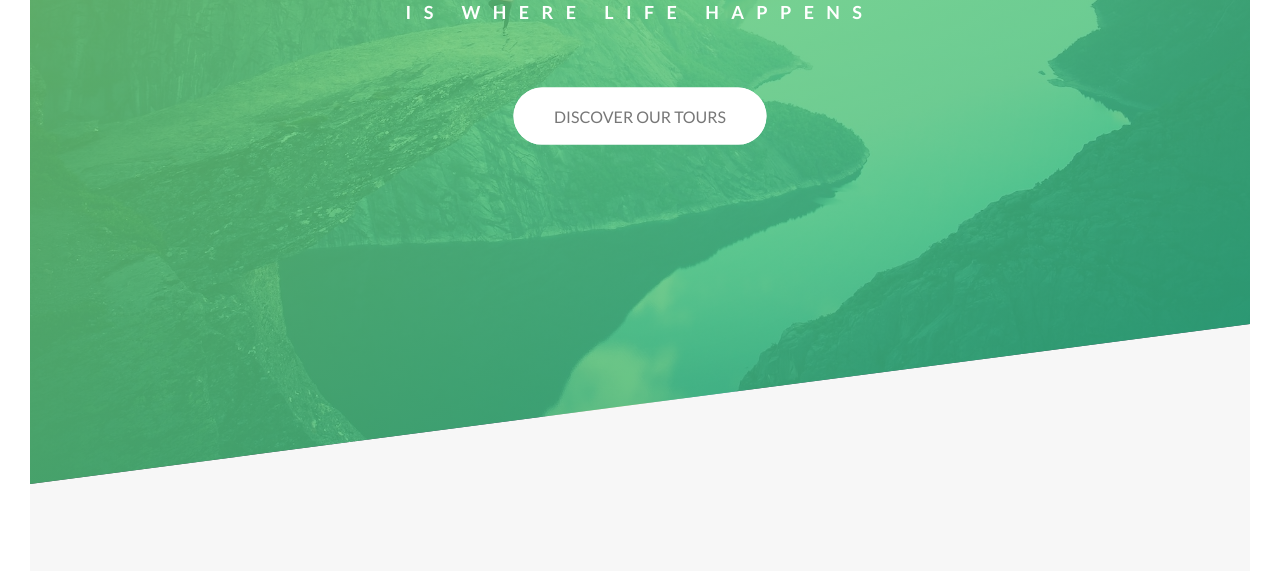
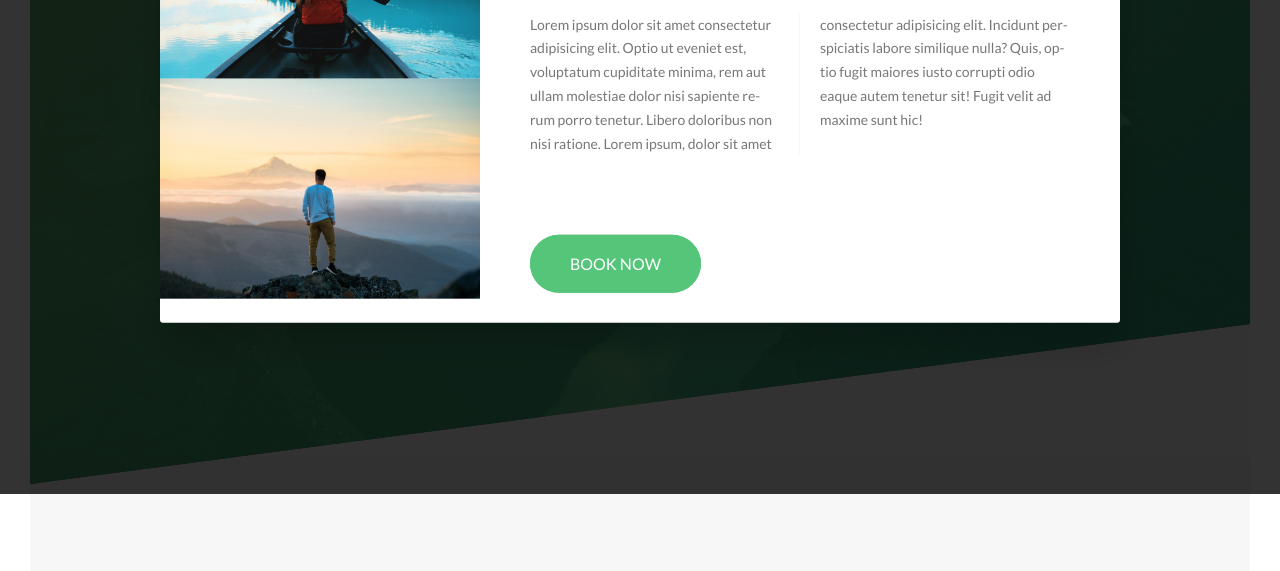
Before and after one commit to mohitanand08/Natours-Nature-s-Tour, a website: page index.html in a window 1280 px wide. Shown: the part 306-877 px from the top of the page. Drawn offline with Linux system fonts and the light colour scheme.

Commit message:
Popup window feature part 1

```diff
--- a/index.html
+++ b/index.html
@@ -294,6 +294,20 @@
                     </div>
                 </div>
             </section>
+            <div class="popup">
+                <div class="popup__content">
+                    <div class="popup__left">
+                        <img src="img/nat-8.jpg" alt="Tour photo" class="popup__img">
+                        <img src="img/nat-9.jpg" alt="Tour photo" class="popup__img">
+                    </div>
+                    <div class="popup__right">
+                        <h2 class="heading-secondary u-margin-bottom-small">Start booking now</h2>
+                        <h3 class="heading-tertiary u-margin-bottom-small">Important &ndash;Please read these terms before booking</h3>
+                        <p class="popup__text">Lorem ipsum dolor sit amet consectetur adipisicing elit. Optio ut eveniet est, voluptatum cupiditate minima, rem aut ullam molestiae dolor nisi sapiente rerum porro tenetur. Libero doloribus non nisi ratione. Lorem ipsum, dolor sit amet consectetur adipisicing elit. Incidunt perspiciatis labore similique nulla? Quis, optio fugit maiores iusto corrupti odio eaque autem tenetur sit! Fugit velit ad maxime sunt hic!</p>
+                        <a href="" class="btn btn-green">Book Now</a>
+                    </div>
+                </div>
+            </div>
         </main>
         <!--
             <section class="grid-test">
--- a/sass/abstracts/_mixins.scss
+++ b/sass/abstracts/_mixins.scss
@@ -1,7 +1,14 @@
 @mixin clearfix {
-    &::after {
-        content: "";
-        display: table;
-        clear: both;
-    }
+	&::after {
+		content: "";
+		display: table;
+		clear: both;
+	}
 }
+
+@mixin absCenter {
+	position: absolute;
+	top: 50%;
+	left: 50%;
+	transform: translate(-50%, -50%);
+}
--- /dev/null
+++ b/sass/components/_popup.scss
@@ -0,0 +1,47 @@
+.popup {
+	height: 100%;
+	width: 100%;
+	position: fixed;
+	top: 0;
+	left: 0;
+	background-color: rgba($color-black, 0.8);
+	z-index: 1000;
+
+	&__content {
+		@include absCenter;
+		width: 75%;
+		background-color: $color-white;
+		box-shadow: 0 2rem 4rem rgba($color-black, .2);
+		border-radius: 3px;
+		display: table;
+		overflow: hidden;
+	}
+	&__left {
+		width: 33.33%;
+		display: table-cell;
+	}
+	&__right {
+		width: 66.67%;
+		display: table-cell;
+		vertical-align: middle;
+		padding: 3rem 5rem;
+	}
+	&__img {
+		display: block;
+		width: 100%;
+	}
+	&__text {
+		font-size: 1.4rem;
+		margin-bottom: 4rem;
+		-moz-column-count: 2;
+		-moz-column-gap: 4rem;
+		-moz-column-rule: 1.2px solid $color-grey-light-1;
+		column-count: 2;
+		column-gap: 4rem;
+		column-rule: 1.2px solid $color-grey-light-1;
+		-moz-hyphens: auto;
+		-ms-hyphens: auto;
+		-webkit-hyphens: auto;
+		hyphens: auto;
+	}
+}
--- a/sass/main.scss
+++ b/sass/main.scss
@@ -17,6 +17,7 @@
 @import "components/story";
 @import "components/bg-video";
 @import "components/form";
+@import "components/popup";
 
 // Importing Layouts Files
 @import "layouts/header";
```
Also changed, not shown: css/style.css.
